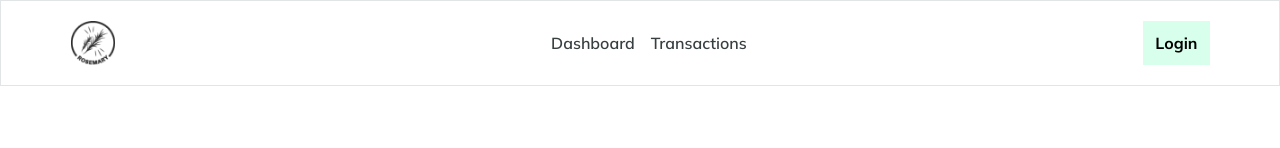
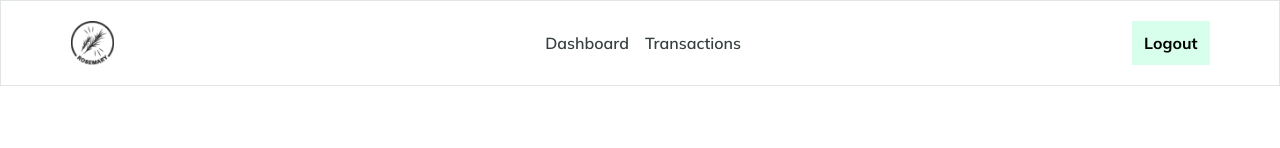
Before and after one commit to markanator/rosemary-personal-finance, a React (Create React App) app: page /dashboard in a window 1280 px wide. Shown: the top 148 px of the page. Built offline with nearby package versions, Linux system fonts and the light colour scheme; no server answers; sample sign-in values are in the browser's storage.

Commit message:
switched to single AppContext

```diff
--- a/src/App.js
+++ b/src/App.js
@@ -1,8 +1,6 @@
-import { Switch, Route } from 'react-router-dom';
+import { Route, Switch } from 'react-router-dom';
 import Layout from './components/common/layout/layout';
-import useAppContext, {
-  RosemaryContextProvider,
-} from './data/hooks/AppContext';
+import { RosemaryContextProvider } from './data/hooks/AppContext';
 import DashBoard from './pages/dashboard';
 import Test from './pages/fireStoreTest';
 import Home from './pages/home';
@@ -10,8 +8,6 @@ import Transaction from './pages/transaction';
 import ProtectedRoute from './utils/ProtectedRoute';
 
 function App() {
-  const userState = useAppContext();
-  console.log('use User', userState);
   return (
     <>
       <Switch>
--- a/src/components/common/topnavbar/TopNavBar.js
+++ b/src/components/common/topnavbar/TopNavBar.js
@@ -4,7 +4,14 @@ import useAppContext from '../../../data/hooks/AppContext';
 import styles from './topnavbar.module.css';
 
 export default function TopNavBar() {
-  const { isSignedIn, user } = useAppContext();
+  const { isSignedIn, user, signIn, signOut } = useAppContext();
+
+  let AuthButtonContent;
+  if (isSignedIn && user !== null) {
+    AuthButtonContent = <LoginButton text="Logout" authFunction={signOut} />;
+  } else {
+    AuthButtonContent = <LoginButton text="Login" authFunction={signIn} />;
+  }
 
   return (
     <header className={styles.header}>
@@ -30,17 +37,15 @@ export default function TopNavBar() {
             </li>
           </ul>
         )}
-        <div>
-          <LoginButton text="Login" />
-        </div>
+        <div>{AuthButtonContent}</div>
       </nav>
     </header>
   );
 }
 
-const LoginButton = ({ text }) => {
+const LoginButton = ({ text, authFunction }) => {
   return (
-    <Link to="/" className={styles.navbar__loginbtn}>
+    <Link to="/" className={styles.navbar__loginbtn} onClick={authFunction}>
       {text}
     </Link>
   );
--- a/src/data/hooks/AppContext.js
+++ b/src/data/hooks/AppContext.js
@@ -16,6 +16,10 @@ function RosemaryContextProvider({ children }) {
 }
 
 //react-hook to access context
+/**
+ *
+ * @returns { isLoading, isSignedIn, error, signIn, signOut, user}
+ */
 function useAppContext() {
   const userState = useContext(AppContext);
   if (!userState) {
--- /dev/null
+++ b/src/pages/Error.js
@@ -0,0 +1,5 @@
+import React from 'react';
+
+export default function Error() {
+  return <div>error</div>;
+}
--- a/src/pages/home.js
+++ b/src/pages/home.js
@@ -1,10 +1,22 @@
-import React from 'react';
+import React, { useEffect } from 'react';
+import { useHistory } from 'react-router';
 import HomeFeatures from '../components/common/homepage_contents/home-features';
 import HomeHero from '../components/common/homepage_contents/home-hero';
 import TeamSection from '../components/common/homepage_contents/team_section';
 import Layout from '../components/common/layout/layout';
+import useAppContext from '../data/hooks/AppContext';
 
 export default function Home() {
+  const router = useHistory();
+  const { isSignedIn, user } = useAppContext();
+
+  // check to see if the user is logged in
+  useEffect(() => {
+    if (user && isSignedIn) {
+      router.push('/dashboard');
+    }
+  }, [isSignedIn, user]);
+
   return (
     <Layout>
       <HomeHero />
```
